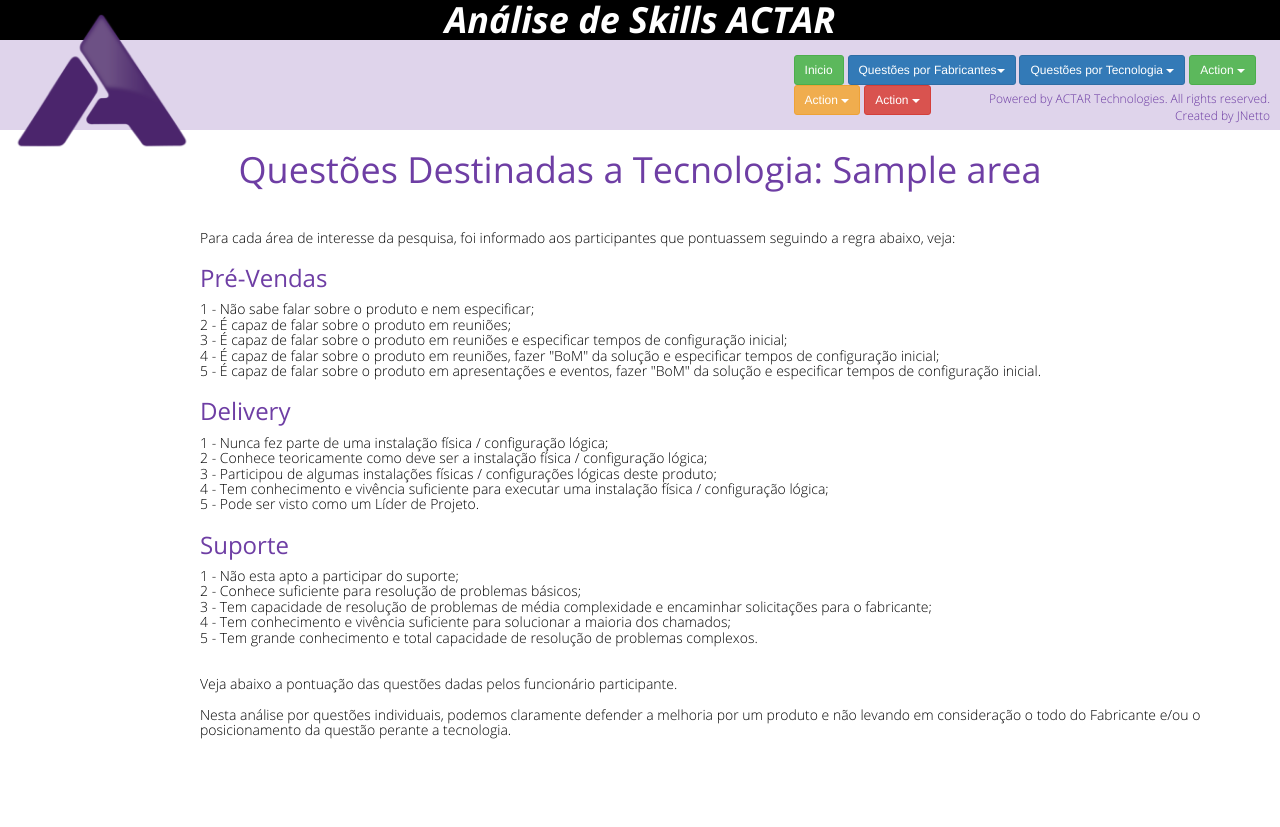
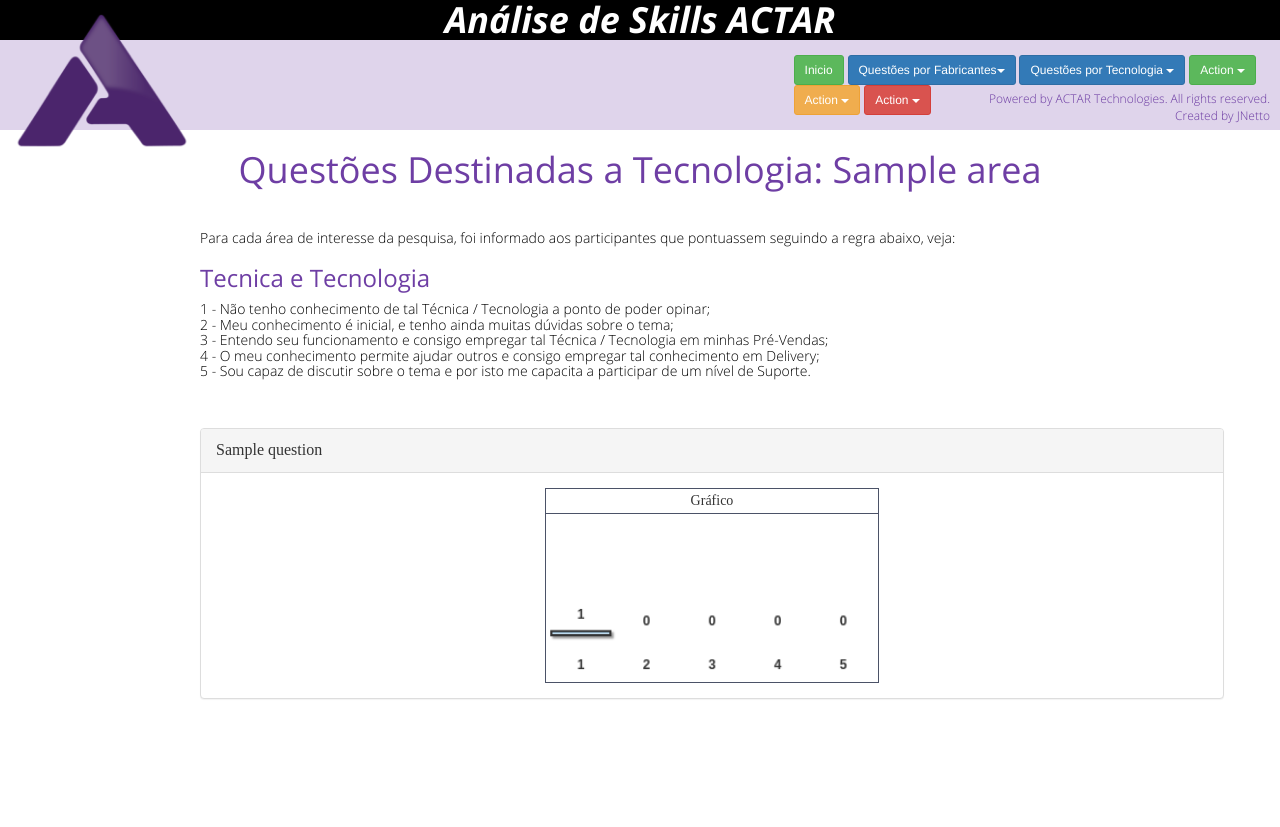
Before and after one commit to joaonetto/Skills, a PHP site: a page that uses view/tech_questions.php in a window 1280 px wide. After the commit the page ends 699 px from the top, so only its background shows below. Run offline with PHP 8.4, Linux system fonts and the light colour scheme; tables that the repository leaves empty hold one stand-in row (values such as "Sample post"); some web fonts are replaced.

Commit message:
Ajustes de Tech_Questions

```diff
--- a/include/configuration.php
+++ b/include/configuration.php
@@ -47,7 +47,7 @@
 			actar.tb_tech_area;");
 	$qtd_TechArea = intval($result1[0][0]);
 
-	$analiseSurvey = 1;
+	$GLOBALS['$analiseSurvey'] = 1;
 
 	unset($result1, $sql);
 ?>
--- a/include/css/skills.css
+++ b/include/css/skills.css
@@ -205,3 +205,15 @@ section .grafico {
   text-align: center;
   border-top: 0;
 }
+
+section .cabecalho-techquestion-vazio {
+  border: 0;
+}
+
+section .cabecalho-techquestion-individual {
+  border: 1px solid #4b5267;
+  padding: 2px;
+  text-align: center;
+  font-family: 'OpenSans-Bold';
+  font-size: 14px;
+}
--- a/view/tech_questions.php
+++ b/view/tech_questions.php
@@ -8,7 +8,19 @@
     WHERE
           ( actar.tb_tech_area.idTech_Area = $id_func );");
   $result1 = $result1[0][0];
+  $result2 = $sql->select('
+    SELECT
+      actar.tb_questions.idQuestions, actar.tb_questions.desQuestions
+    FROM (( actar.tb_questions_tech_area
+      INNER JOIN actar.tb_survey    on actar.tb_survey.idSurvey         = actar.tb_questions_tech_area.idSurvey )
+      INNER JOIN actar.tb_questions on actar.tb_questions.idQuestions   = actar.tb_questions_tech_area.idQuestions )
+    WHERE
+          ( actar.tb_survey.idSurvey                  = ' . intval($GLOBALS['$analiseSurvey']) . ' )
+      and ( actar.tb_questions_tech_area.idTech_Area  = ' . $id_func . ' )
+    ORDER BY
+      actar.tb_questions.desQuestions ASC;');
 ?>
+
 <section>
   <div id="corpo">
     <h1>Questões Destinadas a Tecnologia: <?php echo $result1 ?></h1>
@@ -17,96 +29,36 @@
       Para cada área de interesse da pesquisa, foi informado aos participantes que pontuassem seguindo a regra abaixo, veja:
     </h5>
     <h3>
-        Pré-Vendas
+        Tecnica e Tecnologia
     </h3>
     <h5>
-      1 - Não sabe falar sobre o produto e nem especificar;<br>
-      2 - É capaz de falar sobre o produto em reuniões;<br>
-      3 - É capaz de falar sobre o produto em reuniões e especificar tempos de configuração inicial;<br>
-      4 - É capaz de falar sobre o produto em reuniões, fazer "BoM" da solução e especificar tempos de configuração inicial;<br>
-      5 - É capaz de falar sobre o produto em apresentações e eventos, fazer "BoM" da solução e especificar tempos de configuração inicial.<br>
-    </h5>
-    <h3>
-        Delivery
-    </h3>
-    <h5>
-      1 - Nunca fez parte de uma instalação física / configuração lógica;<br>
-      2 - Conhece teoricamente como deve ser a instalação física / configuração lógica;<br>
-      3 - Participou de algumas instalações físicas / configurações lógicas deste produto;<br>
-      4 - Tem conhecimento e vivência suficiente para executar uma instalação física / configuração lógica;<br>
-      5 - Pode ser visto como um Líder de Projeto.<br>
-    </h5>
-    <h3>
-        Suporte
-    </h3>
-    <h5>
-      1 - Não esta apto a participar do suporte;<br>
-      2 - Conhece suficiente para resolução de problemas básicos;<br>
-      3 - Tem capacidade de resolução de problemas de média complexidade e encaminhar solicitações para o fabricante;<br>
-      4 - Tem conhecimento e vivência suficiente para solucionar a maioria dos chamados;<br>
-      5 - Tem grande conhecimento e total capacidade de resolução de problemas complexos.<br>
-      <br>
-      <br>
-      Veja abaixo a pontuação das questões dadas pelos funcionário participante.<br><br>
-      Nesta análise por questões individuais, podemos claramente defender a melhoria por um produto e não levando em consideração o todo do Fabricante e/ou o posicionamento da questão perante a tecnologia.<br>
+      1 - Não tenho conhecimento de tal Técnica / Tecnologia a ponto de poder opinar;<br>
+      2 - Meu conhecimento é inicial, e tenho ainda muitas dúvidas sobre o tema;<br>
+      3 - Entendo seu funcionamento e consigo empregar tal Técnica / Tecnologia em minhas Pré-Vendas;<br>
+      4 - O meu conhecimento permite ajudar outros e consigo empregar tal conhecimento em Delivery;<br>
+      5 - Sou capaz de discutir sobre o tema e por isto me capacita a participar de um nível de Suporte.<br>
     </h5>
   </div>
   <br>
   <br>
   <?php
-    /*
     $Count1 = 1;
     $Count2 = 1;
-    $myAnswers_Pre = Array();
-    $myAnswers_Del = Array();
-    $myAnswers_Sup = Array();
+    $myAnswers_Tech = Array();
     foreach ($result2 as $column) {
-      //
-      // Inclusao de Dados para a formação de gráficos para Pré-Vendas
-      //
-      for ($Count2 = 1; $Count2 <= 5; $Count2++){
+      for ($Count1 = 1; $Count1 <= 5; $Count1++){
         $result3 = $sql->select('
-          SELECT count(actar.tb_questions_answers.idFuncionario)
-          FROM ( actar.tb_questions_answers
-            INNER JOIN actar.tb_funcionarios	on actar.tb_funcionarios.idFuncionario	= actar.tb_questions_answers.idFuncionario)
+          SELECT
+            COUNT( actar.tb_questions_tech_area_answers.answerFuncTechArea )
+          FROM ( actar.tb_questions_tech_area_answers
+            INNER JOIN actar.tb_funcionarios	on actar.tb_funcionarios.idFuncionario		= actar.tb_questions_tech_area_answers.idFuncionario)
           WHERE
-                (actar.tb_questions_answers.idQuestions = ' . $column['idQuestions'] .')
-            and (actar.tb_questions_answers.idDepartamento = 1)
-            and (actar.tb_questions_answers.answerFuncionario = ' . $Count2 . ')
-            and (actar.tb_funcionarios.analiseFuncionario = 1);');
-        $myAnswers_Pre[$Count2] = $result3[0][0];
-      }
-
-      //
-      // Inclusao de Dados para a formação de gráficos para Delivery
-      //
-      for ($Count2 = 1; $Count2 <= 5; $Count2++){
-        $result3 = $sql->select('
-          SELECT count(actar.tb_questions_answers.idFuncionario)
-          FROM ( actar.tb_questions_answers
-            INNER JOIN actar.tb_funcionarios	on actar.tb_funcionarios.idFuncionario	= actar.tb_questions_answers.idFuncionario)
-          WHERE
-                (actar.tb_questions_answers.idQuestions = ' . $column['idQuestions'] .')
-            and (actar.tb_questions_answers.idDepartamento = 2)
-            and (actar.tb_questions_answers.answerFuncionario = ' . $Count2 . ')
-            and (actar.tb_funcionarios.analiseFuncionario = 1);');
-        $myAnswers_Del[$Count2] = $result3[0][0];
-      }
-
-      //
-      // Inclusao de Dados para a formação de gráficos para Suporte
-      //
-      for ($Count2 = 1; $Count2 <= 5; $Count2++){
-        $result3 = $sql->select('
-          SELECT count(actar.tb_questions_answers.idFuncionario)
-          FROM ( actar.tb_questions_answers
-            INNER JOIN actar.tb_funcionarios	on actar.tb_funcionarios.idFuncionario	= actar.tb_questions_answers.idFuncionario)
-          WHERE
-                (actar.tb_questions_answers.idQuestions = ' . $column['idQuestions'] .')
-            and (actar.tb_questions_answers.idDepartamento = 3)
-            and (actar.tb_questions_answers.answerFuncionario = ' . $Count2 . ')
-            and (actar.tb_funcionarios.analiseFuncionario = 1);');
-        $myAnswers_Sup[$Count2] = $result3[0][0];
+                ( actar.tb_questions_tech_area_answers.idSurvey = ' . intval($GLOBALS['$analiseSurvey']) . ' )
+            and ( actar.tb_funcionarios.analiseFuncionario = 1 )
+            and ( actar.tb_questions_tech_area_answers.idTech_Area = ' . $id_func . ')
+            and ( actar.tb_questions_tech_area_answers.idQuestions = ' . $column['idQuestions'] . ' )
+            and ( actar.tb_questions_tech_area_answers.answerFuncTechArea = ' . $Count1 . ');');
+        $myAnswers_Tech[$Count1] = $result3[0][0];
       }
 
       echo '<div class="panel panel-default">';
@@ -114,27 +66,22 @@
       echo '	<div class="panel-body">';
       echo '	 <div class="panel-espaco-interno">';
       echo '    <div class="row">';
-      echo '      <div class="col-md-12 cabecalho-tabela">Grafico</div>';
+      echo '      <div class="col-md-4 cabecalho-techquestion-vazio"></div>';
+      echo '      <div class="col-md-4 cabecalho-techquestion-individual">Gráfico</div>';
+      echo '      <div class="col-md-4 cabecalho-techquestion-vazio"></div>';
       echo '    </div>';
       echo '    <div class="row">';
-      echo '      <div class="col-md-4 cabecalho-individual">Pré-Vendas</div>';
-      echo '      <div class="col-md-4 cabecalho-individual">Delivery</div>';
-      echo '      <div class="col-md-4 cabecalho-individual">Suporte</div>';
-      echo '    </div>';
-      echo '    <div class="row">';
-      echo '      <div id="graphTipoA' . $Count1++ . '" ChartValues="'
-                          . implode(", ",$myAnswers_Pre) . '"></div>';
-      echo '      <div id="graphTipoA' . $Count1++ . '" ChartValues="'
-                          . implode(", ",$myAnswers_Del) . '"></div>';
-      echo '      <div id="graphTipoA' . $Count1++ . '" ChartValues="'
-                          . implode(", ",$myAnswers_Sup) . '"></div>';
+      echo '      <div class="col-md-4 cabecalho-techquestion-vazio"></div>';
+      echo '      <div id="graphTipoA' . $Count2++ . '" ChartValues="'
+                          . implode(", ",$myAnswers_Tech) . '"></div>';
+      echo '      <div class="col-md-4 cabecalho-techquestion-vazio"></div>';
       echo '    </div>';
       echo '   </div>';
       echo '  </div>';
       echo '</div>';
     }
     unset($result1, $result2, $total_result1, $total_result2, $column, $sql, $myAnswers_Pre, $myAnswers_Del, $myAnswers_Sup);
-    */
+
   ?>
   <br>
   <br>
```
Also changed, not shown: include/js/ChartC.js (added, +102 -0 lines), sql/tb_questions_tech_area.sql (added, +16 -0 lines).
